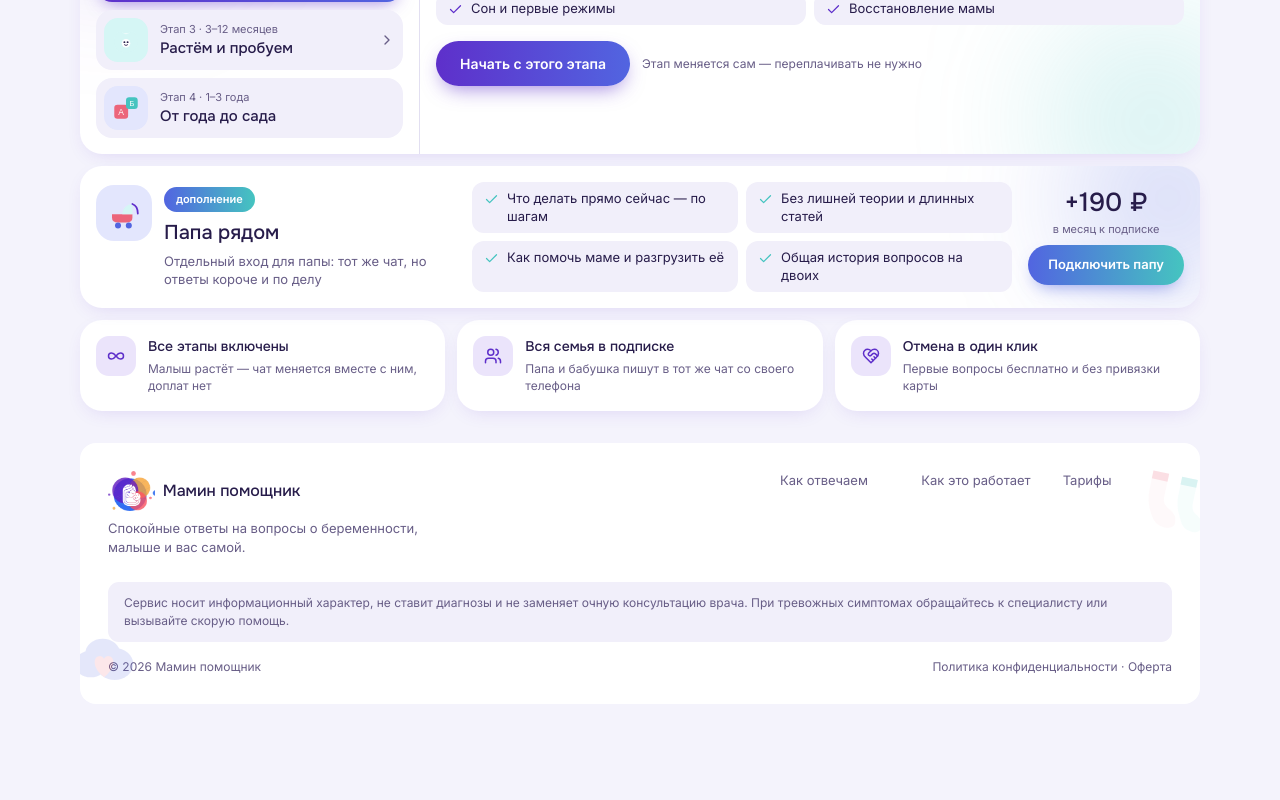
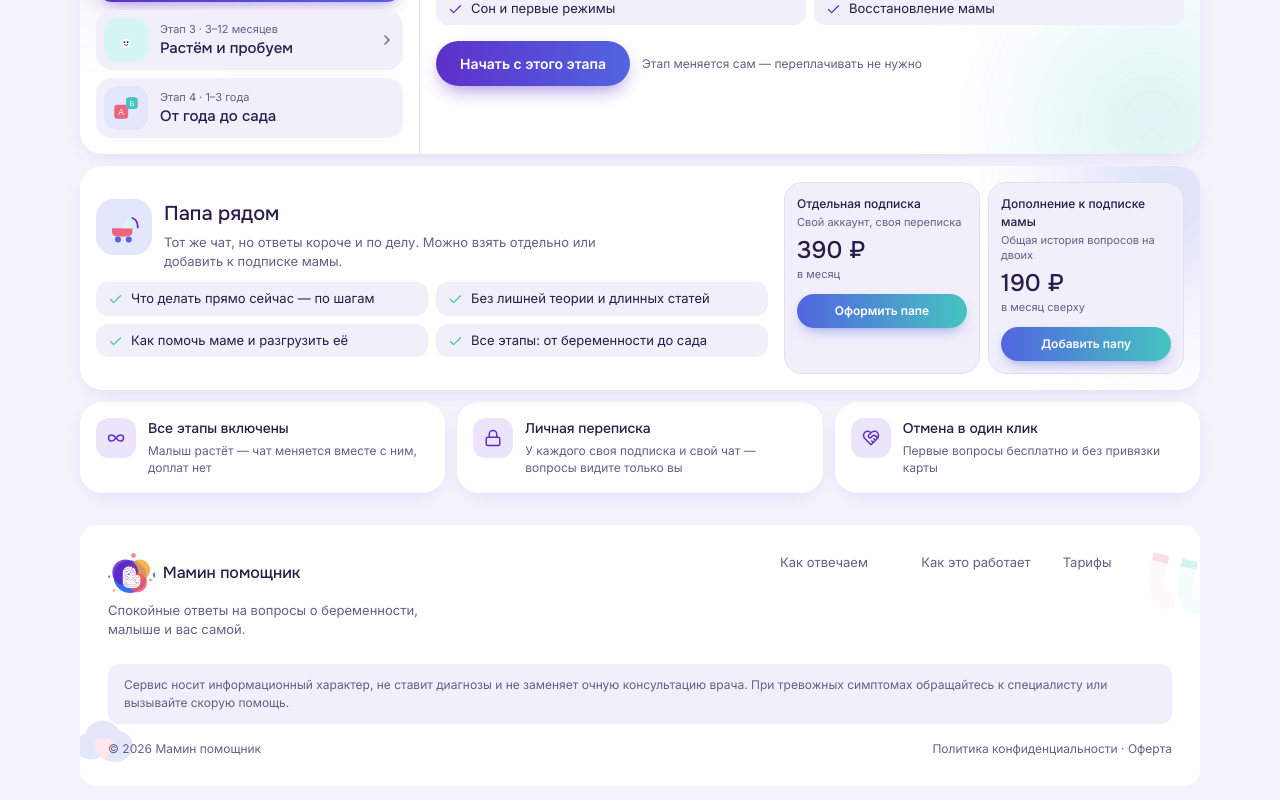
Before and after one commit to Scorboc/mama-helper-landing, a React (Vite) app: page / in a window 1280 px wide. Shown: the part 1787-2587 px from the top of the page. Before the commit the page ends 2511 px from the top, so only its background shows below. Built offline with nearby package versions, Linux system fonts and the light colour scheme.

Commit message:
[CHORE] Убрал общие подписки и семейные уровни

```diff
--- a/src/components/Pricing.tsx
+++ b/src/components/Pricing.tsx
@@ -137,23 +137,21 @@ const Pricing = () => {
 
         <article className="tile relative mt-3 overflow-hidden">
           <span className="blob -right-16 -top-16 h-48 w-48 bg-blue/25" />
-          <div className="relative flex flex-col gap-4 lg:flex-row lg:items-center">
-            <div className="flex items-start gap-3 lg:max-w-[360px]">
+          <div className="relative grid gap-4 lg:grid-cols-[minmax(0,1fr)_400px] lg:items-center">
+            <div>
+              <div className="flex items-start gap-3">
                 <span className="grid h-14 w-14 shrink-0 place-items-center rounded-[18px] bg-blue-soft">
                   <Stroller className="h-9 w-9" />
                 </span>
                 <div>
-                <span className="inline-block rounded-full bg-gradient-to-r from-blue to-teal px-3 py-1 text-[11px] font-semibold text-white">
-                  дополнение
-                </span>
-                <h3 className="mt-1.5 font-heading text-[20px] font-medium">{dadPlan.name}</h3>
-                <p className="mt-1 text-[13px] leading-[1.45] text-muted-foreground">
+                  <h3 className="font-heading text-[20px] font-medium">{dadPlan.name}</h3>
+                  <p className="mt-1 max-w-[440px] text-[13px] leading-[1.45] text-muted-foreground">
                     {dadPlan.lead}
                   </p>
                 </div>
               </div>
 
-            <ul className="grid flex-1 gap-2 sm:grid-cols-2">
+              <ul className="mt-3 grid gap-2 sm:grid-cols-2">
                 {dadPlan.features.map((f) => (
                   <li
                     key={f}
@@ -164,20 +162,30 @@ const Pricing = () => {
                   </li>
                 ))}
               </ul>
+            </div>
 
-            <div className="flex shrink-0 flex-col items-start gap-2 lg:items-center">
-              <div className="text-center">
-                <span className="font-heading text-[26px] font-medium leading-none">
-                  +{dadPlan.price}
-                </span>
-                <div className="mt-1 text-[11px] text-muted-foreground">{dadPlan.period}</div>
+            <div className="grid gap-2 sm:grid-cols-2">
+              {dadPlan.options.map((o) => (
+                <div
+                  key={o.id}
+                  className="flex flex-col rounded-[18px] border border-border bg-inner p-3"
+                >
+                  <div className="text-[12px] font-medium">{o.title}</div>
+                  <div className="mt-0.5 text-[11px] leading-[1.35] text-muted-foreground">
+                    {o.note}
                   </div>
+                  <div className="mt-2 font-heading text-[24px] font-medium leading-none">
+                    {o.price}
+                  </div>
+                  <div className="mt-1 text-[11px] text-muted-foreground">{o.period}</div>
                   <a
                     href="#top"
-                className="rounded-full bg-gradient-to-r from-blue to-teal px-5 py-2.5 text-[13px] font-semibold text-white shadow-[0_8px_18px_-8px_hsl(232_70%_60%_/_0.7)] transition-transform hover:-translate-y-0.5"
+                    className="mt-3 block rounded-full bg-gradient-to-r from-blue to-teal py-2 text-center text-[12px] font-semibold text-white shadow-[0_6px_14px_-6px_hsl(232_70%_60%_/_0.7)] transition-transform hover:-translate-y-0.5"
                   >
-                Подключить папу
+                    {o.cta}
                   </a>
+                </div>
+              ))}
             </div>
           </div>
         </article>
@@ -185,7 +193,7 @@ const Pricing = () => {
         <div className="mt-3 grid gap-3 sm:grid-cols-3">
           {[
             { icon: 'Infinity', t: 'Все этапы включены', d: 'Малыш растёт — чат меняется вместе с ним, доплат нет' },
-            { icon: 'Users', t: 'Вся семья в подписке', d: 'Папа и бабушка пишут в тот же чат со своего телефона' },
+            { icon: 'Lock', t: 'Личная переписка', d: 'У каждого своя подписка и свой чат — вопросы видите только вы' },
             { icon: 'HeartHandshake', t: 'Отмена в один клик', d: 'Первые вопросы бесплатно и без привязки карты' },
           ].map((b) => (
             <div key={b.t} className="tile flex gap-3">
--- a/src/data/content.ts
+++ b/src/data/content.ts
@@ -135,14 +135,30 @@ export const stages = [
 
 export const dadPlan = {
   name: 'Папа рядом',
-  price: '190 ₽',
-  period: 'в месяц к подписке',
-  lead: 'Отдельный вход для папы: тот же чат, но ответы короче и по делу',
+  lead: 'Тот же чат, но ответы короче и по делу. Можно взять отдельно или добавить к подписке мамы.',
   features: [
     'Что делать прямо сейчас — по шагам',
     'Без лишней теории и длинных статей',
     'Как помочь маме и разгрузить её',
-    'Общая история вопросов на двоих',
+    'Все этапы: от беременности до сада',
+  ],
+  options: [
+    {
+      id: 'solo',
+      title: 'Отдельная подписка',
+      note: 'Свой аккаунт, своя переписка',
+      price: '390 ₽',
+      period: 'в месяц',
+      cta: 'Оформить папе',
+    },
+    {
+      id: 'addon',
+      title: 'Дополнение к подписке мамы',
+      note: 'Общая история вопросов на двоих',
+      price: '190 ₽',
+      period: 'в месяц сверху',
+      cta: 'Добавить папу',
+    },
   ],
 };
 
```
Lines whose indentation alone changed are shown as unchanged.
